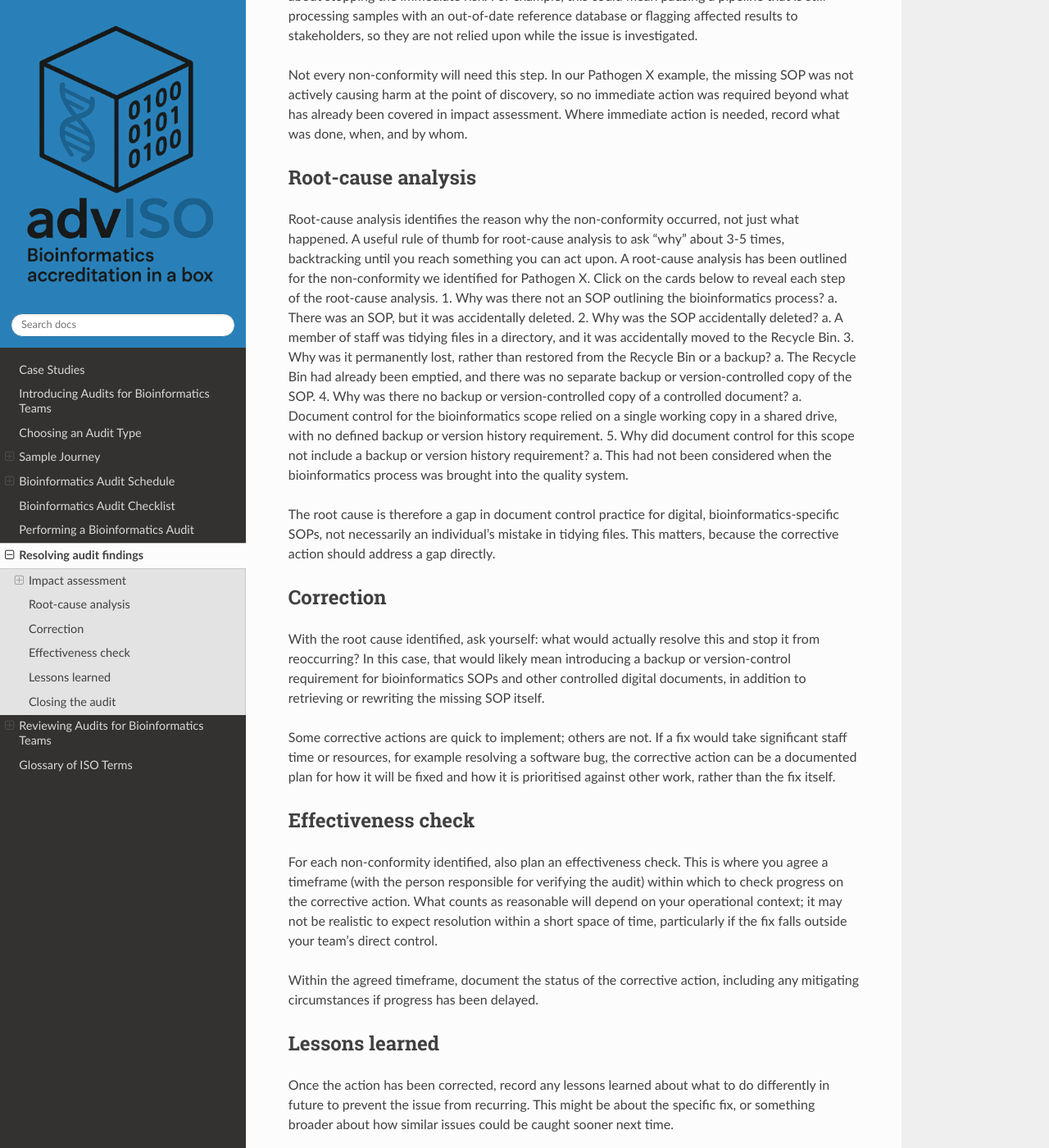
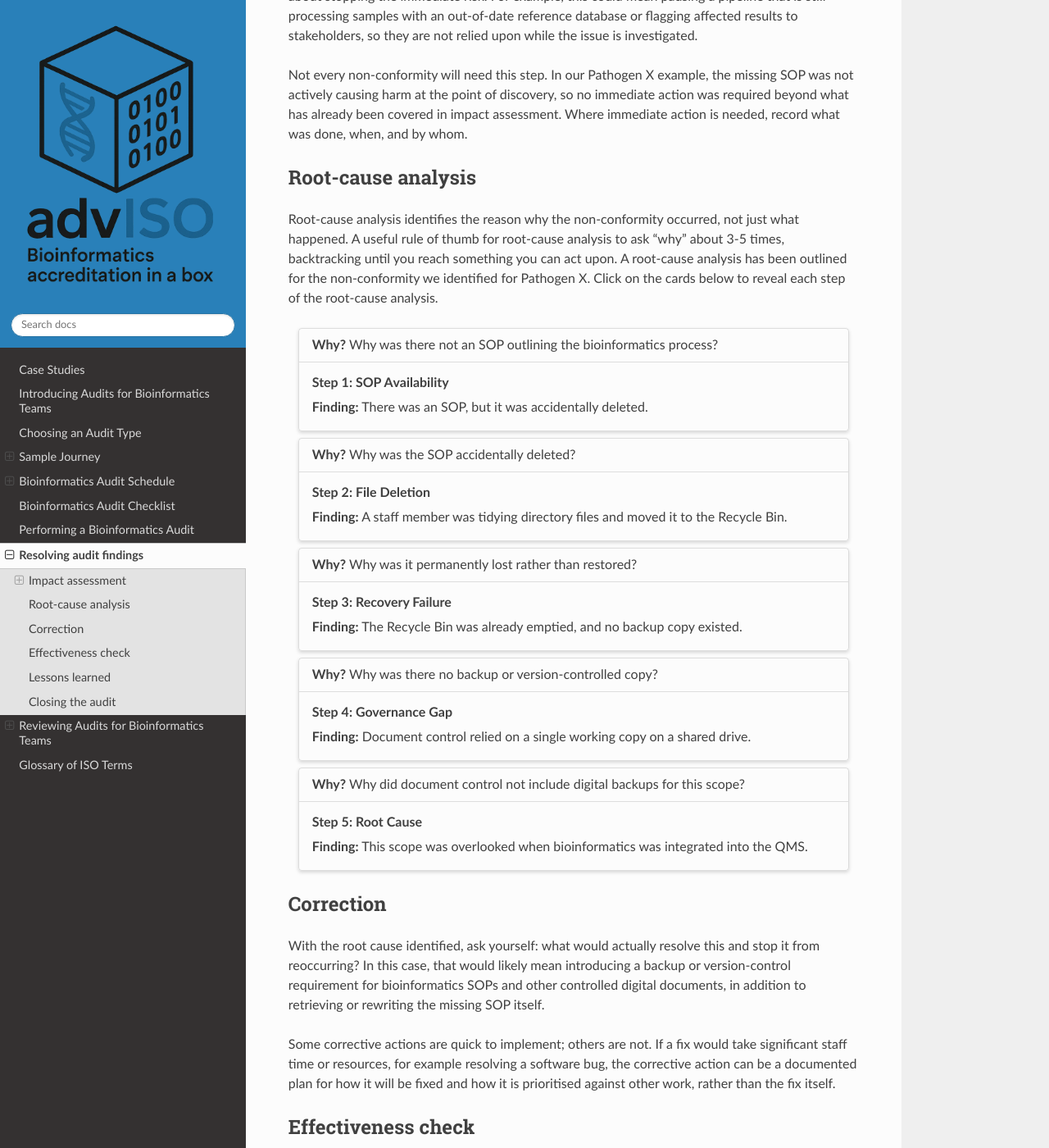
Before and after one commit to advISO-project/advISO_audit_guide, a Sphinx documentation site: the page built from docs/source/audit_guide/findings.rst, in a window 1280 px wide and 1400 px high, scrolled down 1199 px. Shown: the whole window at 82% size. Built offline with Sphinx 7.4.7 and the Read the Docs theme 3.1.0, drawn with Linux system fonts in a browser that asks for light colours.

Commit message:
root cause analysis cards

```diff
--- a/docs/source/audit_guide/findings.rst
+++ b/docs/source/audit_guide/findings.rst
@@ -31,18 +31,45 @@ Root-cause analysis
 --------------------
 Root-cause analysis identifies the reason why the non-conformity occurred, not just what happened. A useful rule of thumb for root-cause analysis to ask “why” about 3-5 times, backtracking until you reach something you can act upon.
 A root-cause analysis has been outlined for the non-conformity we identified for Pathogen X. Click on the cards below to reveal each step of the root-cause analysis.
-1.	Why was there not an SOP outlining the bioinformatics process?
-a.	There was an SOP, but it was accidentally deleted.
-2.	Why was the SOP accidentally deleted?
-a.	A member of staff was tidying files in a directory, and it was accidentally moved to the Recycle Bin.
-3.	Why was it permanently lost, rather than restored from the Recycle Bin or a backup?
-a.	The Recycle Bin had already been emptied, and there was no separate backup or version-controlled copy of the SOP.
-4.	Why was there no backup or version-controlled copy of a controlled document?
-a.	Document control for the bioinformatics scope relied on a single working copy in a shared drive, with no defined backup or version history requirement.
-5.	Why did document control for this scope not include a backup or version history requirement?
-a.	This had not been considered when the bioinformatics process was brought into the quality system.
 
-The root cause is therefore a gap in document control practice for digital, bioinformatics-specific SOPs, not necessarily an individual's mistake in tidying files. This matters, because the corrective action should address a gap directly.
+.. grid:: 1 1 1 1
+   :gutter: 2
+
+   .. grid-item-card:: Step 1: SOP Availability
+      :class-card: sd-border-primary
+
+      **Why?** Why was there not an SOP outlining the bioinformatics process?
+      ^^^
+      **Finding:** There was an SOP, but it was accidentally deleted.
+
+   .. grid-item-card:: Step 2: File Deletion
+      :class-card: sd-border-primary
+
+      **Why?** Why was the SOP accidentally deleted?
+      ^^^
+      **Finding:** A staff member was tidying directory files and moved it to the Recycle Bin.
+
+   .. grid-item-card:: Step 3: Recovery Failure
+      :class-card: sd-border-primary
+
+      **Why?** Why was it permanently lost rather than restored?
+      ^^^
+      **Finding:** The Recycle Bin was already emptied, and no backup copy existed.
+
+   .. grid-item-card:: Step 4: Governance Gap
+      :class-card: sd-border-warning
+
+      **Why?** Why was there no backup or version-controlled copy?
+      ^^^
+      **Finding:** Document control relied on a single working copy on a shared drive.
+
+   .. grid-item-card:: Step 5: Root Cause
+      :class-card: sd-border-danger
+
+      **Why?** Why did document control not include digital backups for this scope?
+      ^^^
+      **Finding:** This scope was overlooked when bioinformatics was integrated into the QMS.
+
 
 Correction
 -----------
--- a/docs/source/audit_guide/review.rst
+++ b/docs/source/audit_guide/review.rst
@@ -23,6 +23,10 @@ Looking beyond the individual audit is important for identifying whether similar
 
 It is also worth noting that the outcome reaches the people who actually run the process day to day, not only those responsible for the quality system. Bioinformaticians are subject matter experts and are well-placed to sustain a change or notice if it isn't working.
 
+Identifying opportunities for improvement
+------------------------------------------
+
+
 Final thoughts
 ---------------
 You may need to act based on the results of the audit itself. If you find you are missing an SOP, or it needs aligning to make it more relevant for bioinformatics, you may find `this advISO SOP guide useful <https://adviso-sop-guide.readthedocs.io/en/latest/>`_. In the same vein, a `guide to validation and verification documents <https://adviso-validation-guide.readthedocs.io/en/latest/>`_ and a `guide to competency frameworks for bioinformatics <https://adviso-competency-guide.readthedocs.io/en/latest/>`_ are also available in this advISO series.
```
